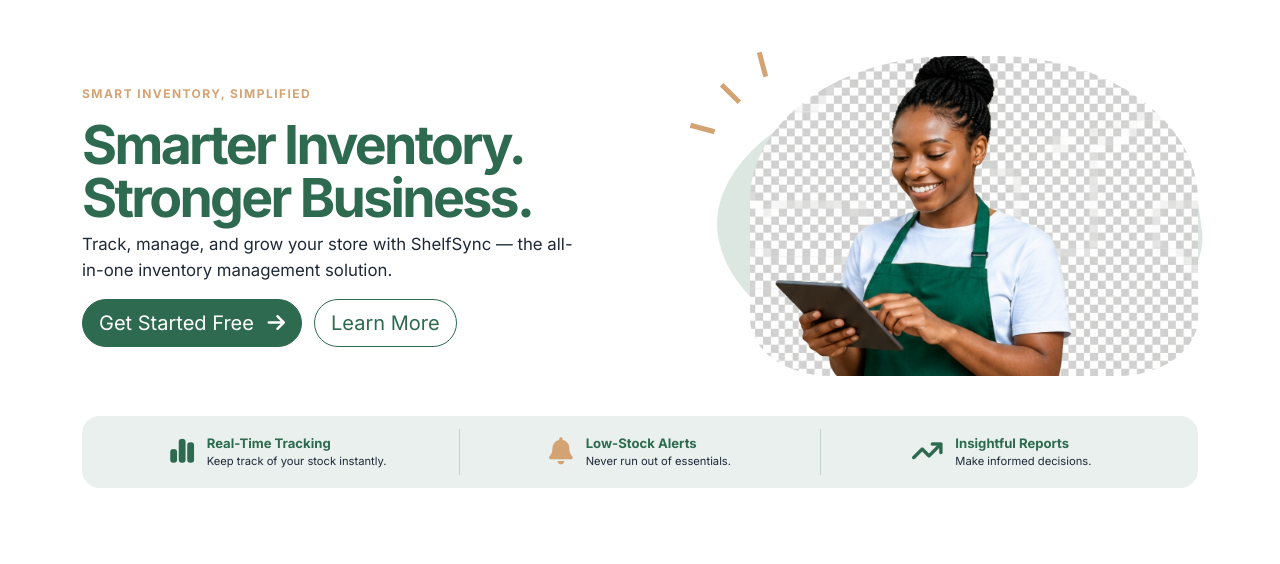
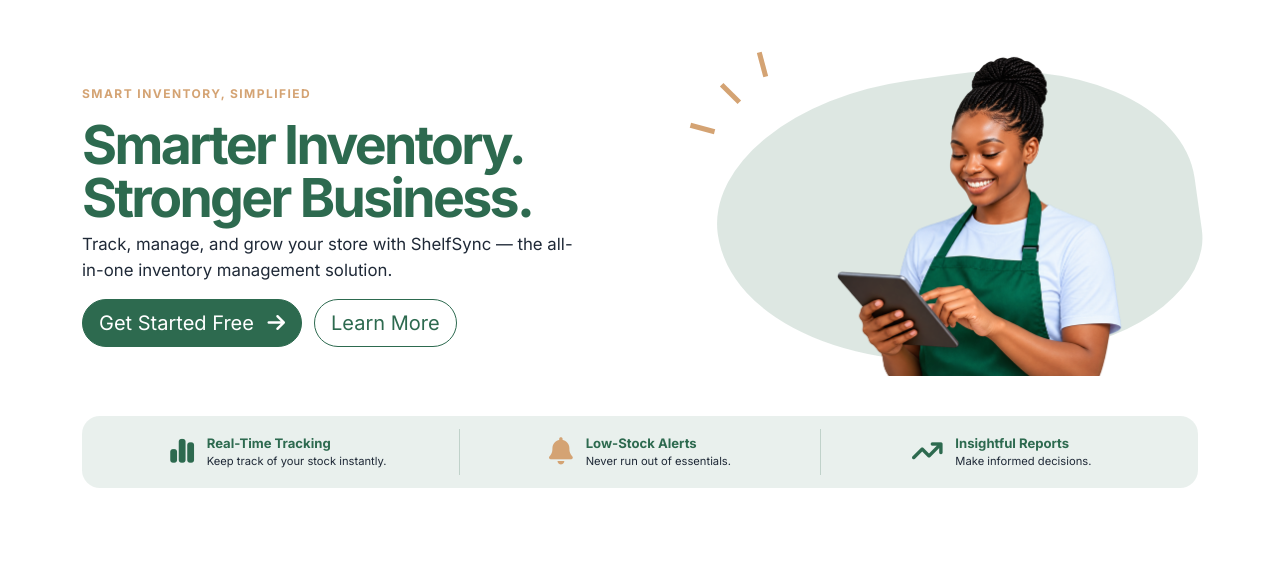
Before and after one commit to Ibukunoluwa-Mercy/ShelfSync, a Flask app: page / in a window 1280 px wide. Shown: the part 74-638 px from the top of the page. Run offline with Flask 3, Linux system fonts and the light colour scheme.

Commit message:
Update hero image format in homepage template and CSS

```diff
--- a/static/css/homepage.css
+++ b/static/css/homepage.css
@@ -24,7 +24,7 @@
 .hero-actions .btn { border-radius: 999px; }
 .hero-art { min-height: 300px; position: relative; }
 .hero-blob { background: var(--green-tint-strong); border-radius: 48% 52% 38% 62%; height: 90%; position: absolute; right: 0; top: 6%; transform: rotate(-8deg); width: 88%; }
-.hero-image { border-radius: 45% 45% 18% 18%; display: block; height: 320px; margin-left: auto; object-fit: cover; object-position: center; position: relative; width: 82%; z-index: 1; }
+.hero-image { display: block; height: 320px; margin-left: auto; object-fit: contain; object-position: bottom center; position: relative; width: 82%; z-index: 1; }
 .sparkle { background: var(--amber); display: block; height: 5px; position: absolute; transform: rotate(45deg); width: 25px; z-index: 2; }
 .sparkle-one { left: 12%; top: 11%; }.sparkle-two { left: 18%; top: 2%; transform: rotate(75deg); }.sparkle-three { left: 7%; top: 22%; transform: rotate(15deg); }
 
--- a/templates/homepage.html
+++ b/templates/homepage.html
@@ -44,7 +44,7 @@
           <div class="hero-art">
             <div class="hero-blob"></div>
             <span class="sparkle sparkle-one"></span><span class="sparkle sparkle-two"></span><span class="sparkle sparkle-three"></span>
-            <img src="{{ url_for('static', filename='images/landing-page woman image.jpeg') }}" alt="Shop owner smiling while using a tablet in a store aisle" class="hero-image">
+            <img src="{{ url_for('static', filename='images/landing-page woman image.png') }}" alt="Shop owner smiling while using a tablet in a store aisle" class="hero-image">
           </div>
         </div>
       </div>
```
